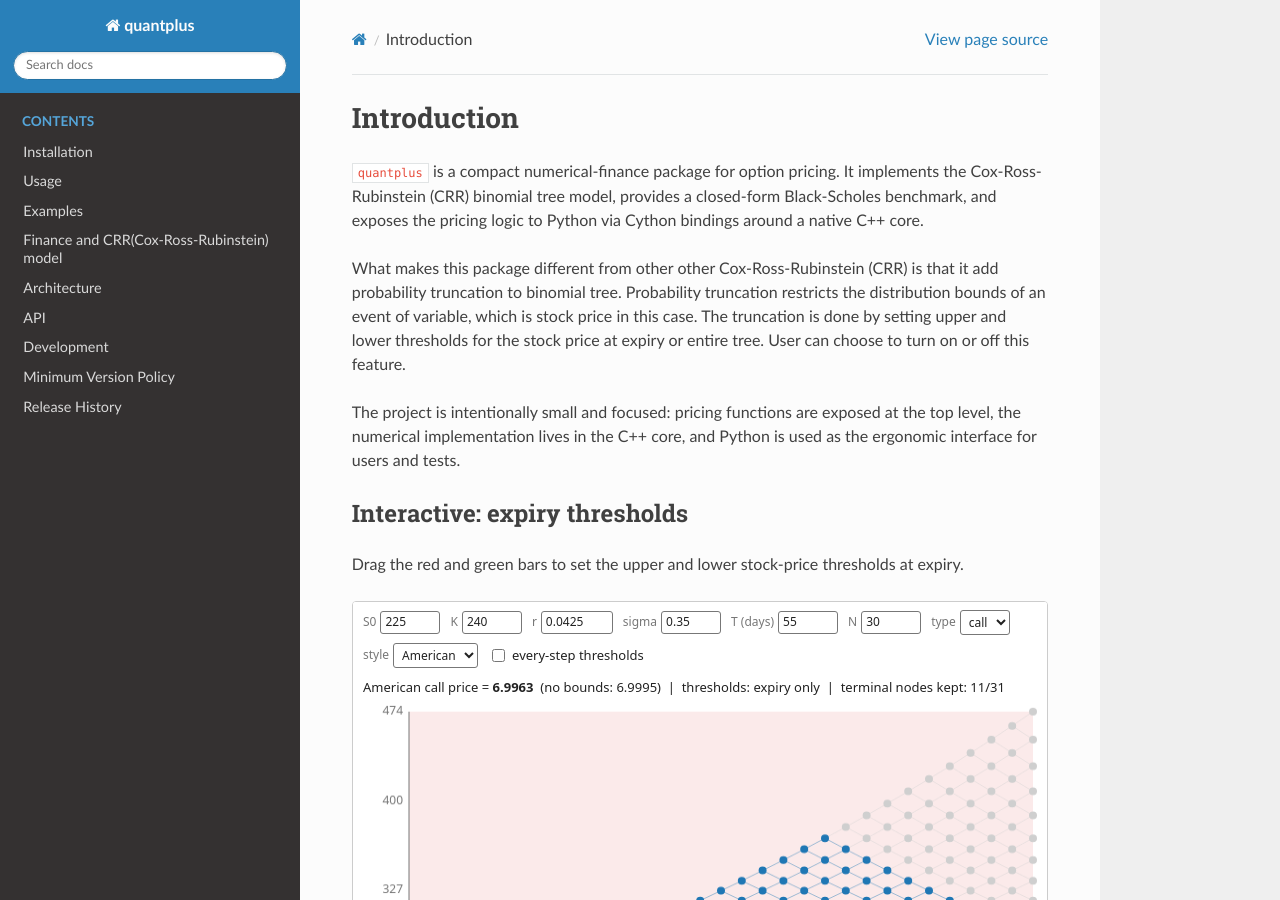
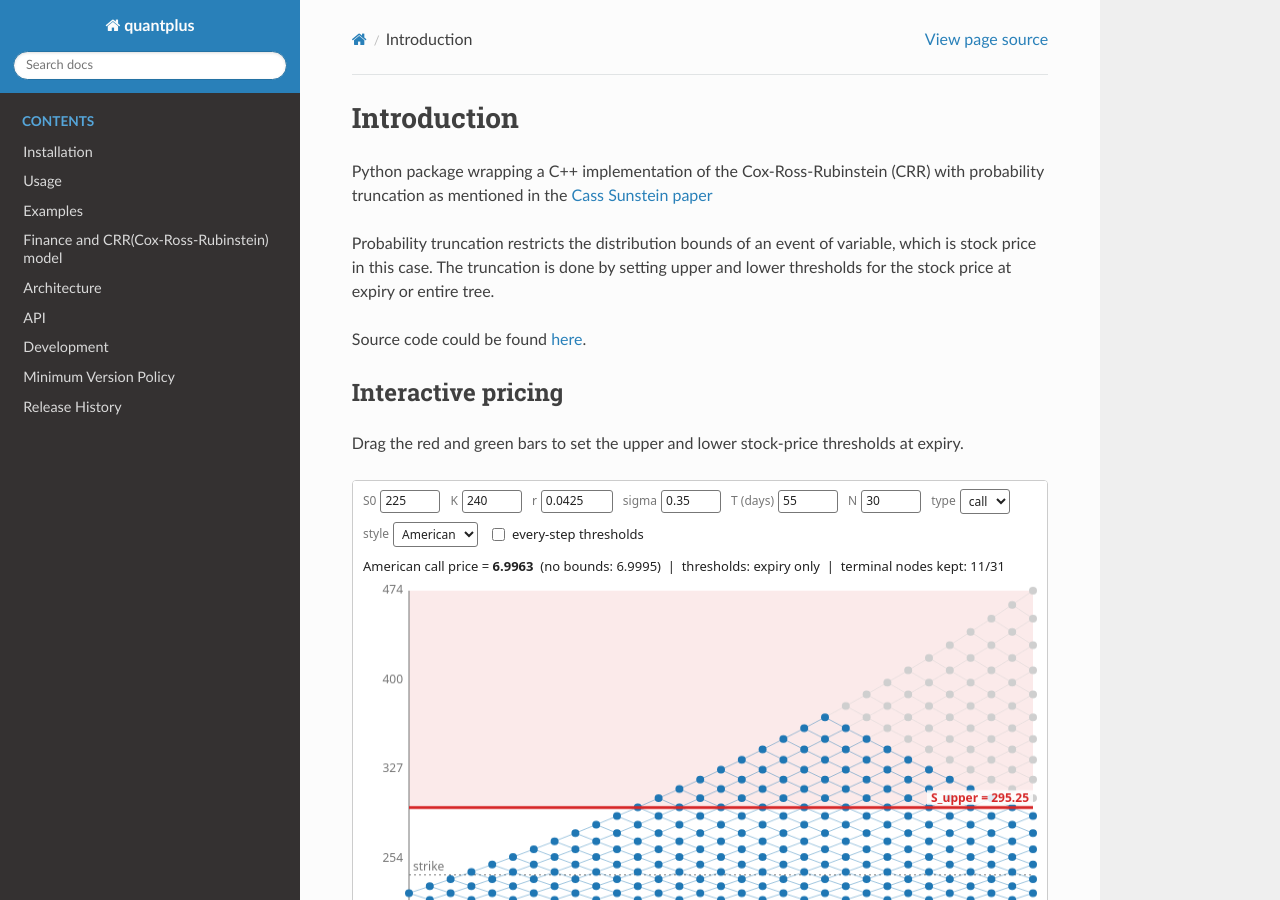
Before and after one commit to ke-zhang-rd/quantplus, a Sphinx documentation site: the page built from docs/source/index.rst, in a window 1280 px wide and 900 px high. Built offline with Sphinx 7.4.7 and the Read the Docs theme 3.1.0, drawn with Linux system fonts in a browser that asks for light colours; the version number could not be read and is left out.

Commit message:
Update index.rst

```diff
--- a/docs/source/index.rst
+++ b/docs/source/index.rst
@@ -1,24 +1,19 @@
 Introduction
 ============
 
-``quantplus`` is a compact numerical-finance package for option pricing.
-It implements the Cox-Ross-Rubinstein (CRR) binomial tree model, provides a
-closed-form Black-Scholes benchmark, and exposes the pricing logic to Python via
-Cython bindings around a native C++ core.
 
-What makes this package different from other other Cox-Ross-Rubinstein (CRR) is that
-it add probability truncation to binomial tree. Probability truncation restricts the
-distribution bounds of an event of variable, which is stock price in this case. The
-truncation is done by setting upper and lower thresholds for the stock price at expiry
-or entire tree. User can choose to turn on or off this feature.
+Python package wrapping a C++ implementation of the Cox-Ross-Rubinstein (CRR) with
+probability truncation as mentioned in the `Cass Sunstein paper <https://chicagounbound.uchicago.edu/cgi/viewcontent.cgi?article=1384&context=law_and_economics>`_
 
 
-The project is intentionally small and focused: pricing functions are exposed at
-the top level, the numerical implementation lives in the C++ core, and Python is
-used as the ergonomic interface for users and tests.
+Probability truncation restricts the distribution bounds of an event of variable, which is stock price in this case. The
+truncation is done by setting upper and lower thresholds for the stock price at expiry
+or entire tree.
 
-Interactive: expiry thresholds
-------------------------------
+Source code could be found `here <https://github.com/ke-zhang-rd/quantplus>`_.
+
+Interactive pricing
+-------------------
 
 Drag the red and green bars to set the upper and lower stock-price
 thresholds at expiry.
```
